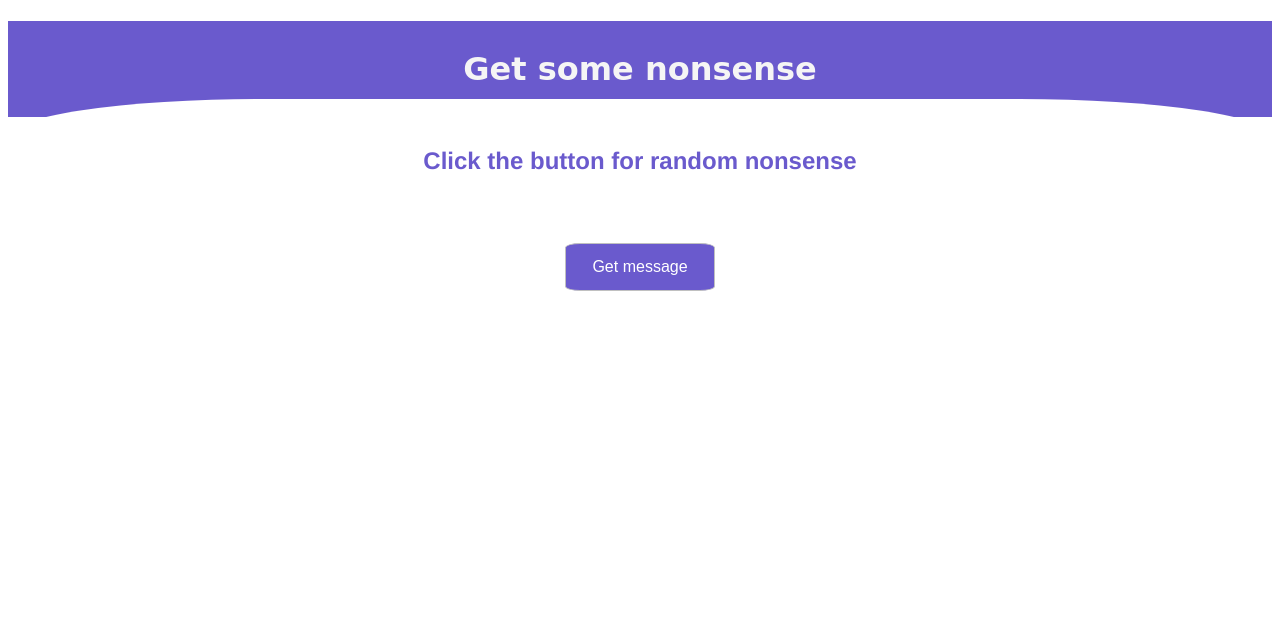
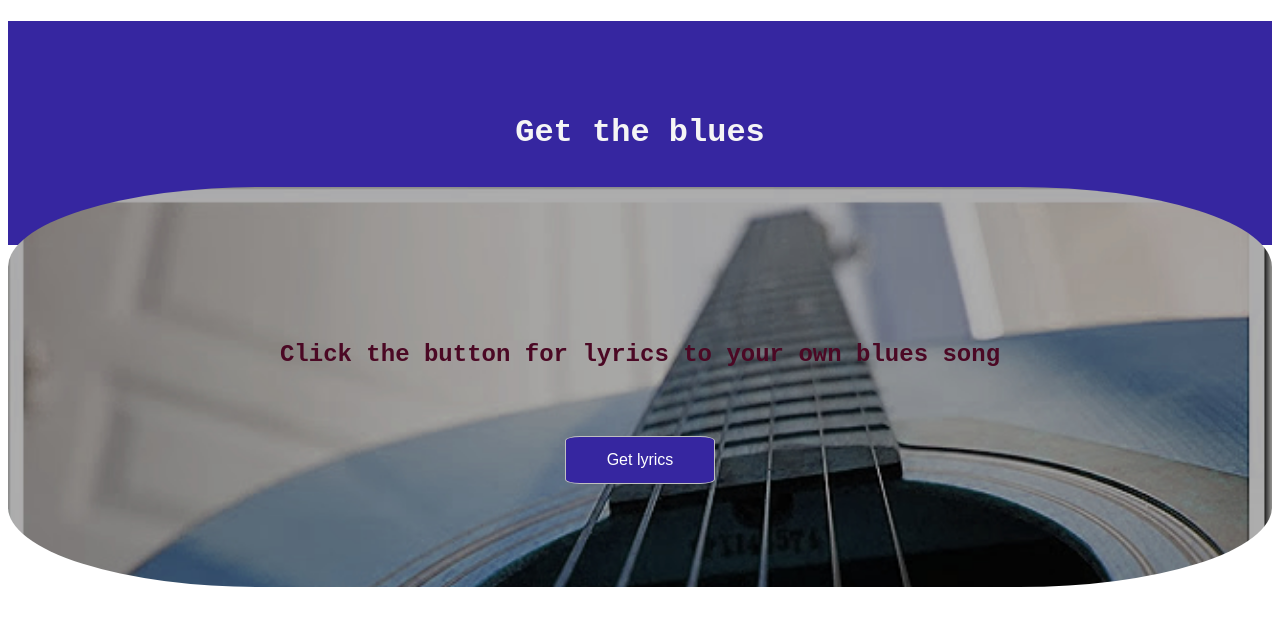
Before and after one commit to andykanu/mixed_messages, a plain HTML site: page index.html in a window 1280 px wide. Drawn offline with Linux system fonts and the light colour scheme.

Commit message:
Updated with song lyrics as output

```diff
--- a/index.css
+++ b/index.css
@@ -1,43 +1,54 @@
 body {
-  font-family: Helvetica, "Work Sans", sans-serif;
+  font-family: "Courier New", Courier, monospace;
 }
 
 .title {
-  background-color: slateblue;
+  background-color: rgb(54, 38, 160);
   color: whitesmoke;
   font-size: 200%;
-  font-family: cursive;
   text-align: center;
-  line-height: 300%;
+  line-height: 700%;
+  z-index: 1;
 }
 
 .curving-header {
-  -webkit-border-top-left-radius: 20%;
-  -webkit-border-top-right-radius: 20%;
-  border-top-left-radius: 20%;
-  border-top-right-radius: 20%;
-  background-color: white;
-  margin-top: -40px;
+  border-radius: 20%;
+  margin-top: -80px;
+  background-image: url("./images/blue_guitar.jpg");
+  background-repeat: no-repeat;
+  background-size: cover;
+  height: 400px;
+  z-index: 0;
+  display: flex;
+  flex-direction: column;
+  justify-content: center;
+  align-items: center;
 }
 
 .instructions {
   text-align: center;
-  padding-top: 48px;
-  color: slateblue;
+  padding-top: 32px;
+  color: rgb(75, 8, 36);
+  display: inline-flex;
 }
 
-.quote {
+.light-text {
+  color: whitesmoke;
+}
+
+.song {
   display: none;
-  text-align: center;
+  text-align: left;
   margin: 0 30%;
   padding: 48px 0 32px 0;
+  white-space: pre;
 }
 
 .get_message {
   text-align: center;
   text-decoration: none;
   color: white;
-  background-color: slateblue;
+  background-color: rgb(54, 38, 160);
   font-size: 16px;
   height: 48px;
   width: 150px;
--- a/index.html
+++ b/index.html
@@ -1,7 +1,7 @@
 <!DOCTYPE html>
 <html>
   <head>
-    <title>Inspiring message generator</title>
+    <title>Get the blues</title>
     <link rel="stylesheet" type="text/css" href="./index.css" />
     <meta charset="UTF-8" />
   </head>
@@ -9,21 +9,19 @@
   <body>
     <!--simple header section-->
     <header>
-      <h1 class="title">Get some nonsense</h1>
+      <h1 class="title">Get the blues</h1>
     </header>
     <!--Instructions-->
-    <div class="curving-header">
+    <div class="curving-header" id="contentHolder">
       <h2 class="instructions" id="instructions">
-        Click the button for random nonsense
+        Click the button for lyrics to your own blues song
       </h2>
       <!--area where message will appear-->
-      <h3 class="quote" id="quote"></h3>
+      <h3 class="song" id="song"></h3>
       <!--Button for generating quote-->
       <div class="btn-container">
         <button class="get_message" id="get_message" type="submit">
-          <!--onclick="displayMessage()"-->
-
-          Get message
+          Get lyrics
         </button>
       </div>
     </div>
--- a/message_generator.js
+++ b/message_generator.js
@@ -1,17 +1,26 @@
 //declare array of random sentence parts
-const first = ["In sooth, ", "To be or not to be, ", "All together now, " , "When you're on your own ", "With my shiny new star ", "We can turn blank white ", "Hospital food "];
-const second = ["I know not why ", "that is the question, ", "all together now, ", "in this life " ,"tennis shoes on ", "in a blank white house ", "and I'll write your name "];
-const third = ["I am so sad.", "fabulous destiny", "in no man's land.", "and the days and nights are long.", "I'm afraid of everyone", "popular culture wars.", "are you trying to seduce me?"];
+const first = ["Since my baby left me, ", "To be or not to be, ", "I shot them down" , "When you're on your own ", "With my shiny new star ", "I gave you two of them", "Hospital food ", "We drove past the school"];
+const second = ["The wheelchair crashed down ", "She cut me, all the same, ", "all together now, ", "in this life " ,"Footprints in puddles ", "I choked on it ", "and I'll write your name ", "Upstairs, we creaked"];
+const third = ["I find myself on lonely street", "You promised me destiny", "in no man's land.", "and the days and nights are long.", "The light gets in", "We've only had one", "Will you come with me?", "There will be consequences"];
+const fourth = ["I guess I'll heal myself", "Now there's nothing to see", "How the mighty fall", "The dreams don't wake me.", "I'm afraid of everyone", "But I'm in the dark", "I'll do it myself", "Your sister looks just like you."];
+
+const chorus_first = ["Down the end of lonely street", "Can't burn nothing", "You gave me the moon, the sea, the stars", "I don't know who you are", "I still wear the scars"]
+const chorus_last = ["You'll find me in the dark", "You've got no flame", "Everything you know is only on the radio", "It feels like yesterday", "I'll serve my time for you"]
 //function to select string from array
 const section = arr => arr[Math.floor(Math.random()* arr.length)];
 
 //call function to create sections
+const createVerse = () => section(first) + "\r\n" + section(second) + "\r\n" + section(third) + "\r\n" + section(fourth);
+const createChorus = () => (section(chorus_first) + "\r\n") + (section(chorus_first) + "\r\n") +(section(chorus_first) + "\r\n") +section(chorus_last)
 
-const createSentence = () => {
-    const firstSection = section(first);
-    const secondSection = section(second);
-    const thirdSection = section(third);
-    return `${firstSection}${secondSection}${thirdSection}`
+const createSong = () => {
+    const firstVerse = createVerse();
+    const chorus = createChorus();
+    const secondVerse = createVerse();
+    const thirdVerse = createVerse();
+
+    const songLyrics = firstVerse + "\r\n\r\nChorus:\r\n" + chorus + "\r\n\r\n" + secondVerse + "\r\n\r\nChorus:\r\n" + chorus + "\r\n\r\n" + thirdVerse + "\r\n\r\n" + chorus;
+    return songLyrics;
 };
 //event listener and call event for button
 const msgBtn = document.getElementById('get_message');
@@ -19,9 +28,12 @@ msgBtn.addEventListener('click', displayMessage);
 
 //display quote when button clicked
 function displayMessage () {
-    msgBtn.innerHTML = 'Try again'
-    const quoteDisplay = document.getElementById('quote');
+    msgBtn.innerHTML = 'Gimme more blues!'
+    const quoteDisplay = document.getElementById('song');
+    const bgImage = document.getElementById('contentHolder');
+    bgImage.style.backgroundImage="url('./images/white_rect.jpg')";
     quoteDisplay.style.display = "block";
-    quoteDisplay.innerHTML = createSentence();
+    quoteDisplay.style.marginTop = "600px";
+    quoteDisplay.innerHTML = createSong();
     document.getElementById('instructions').style.display = 'none';
 };
```
Also changed, not shown: images/blue_guitar.jpg (added), images/white_rect.jpg (added), 1 other file.
